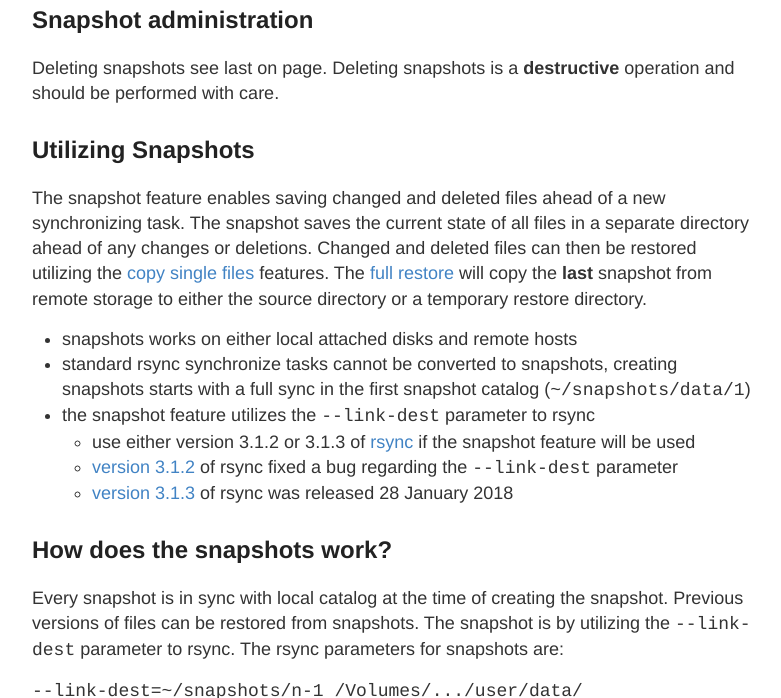
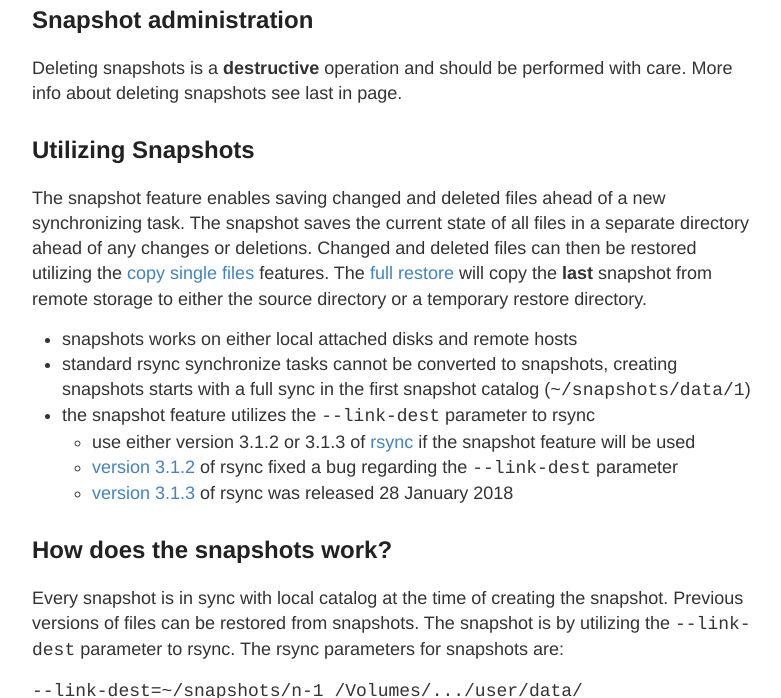
Before and after one commit to d2s/Documentation, a Jekyll site: the page built from _posts/2018-04-11-Snapshots.md, in a window 1280 px wide and 900 px high, scrolled down 910 px, cut to the strip 202-900 px from the top of the window. Shown: the whole strip, without its empty margins (248-1029 px from the left). Built offline with Jekyll 4.4.1, drawn with Linux system fonts in a browser that asks for light colours.

Commit message:
Update 2018-04-11-Snapshots.md

```diff
--- a/_posts/2018-04-11-Snapshots.md
+++ b/_posts/2018-04-11-Snapshots.md
@@ -13,7 +13,7 @@ All 17 snapshots are about 150,000 files and catalogs. Most of them are [hardlin
 
 ## Snapshot administration
 
-Deleting snapshots see last on page. Deleting snapshots is a **destructive** operation and should be performed with care.
+Deleting snapshots is a **destructive** operation and should be performed with care. More info about deleting snapshots see last in page.
 
 ## Utilizing Snapshots
 
```
